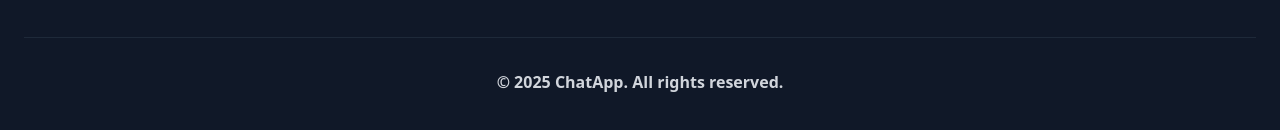
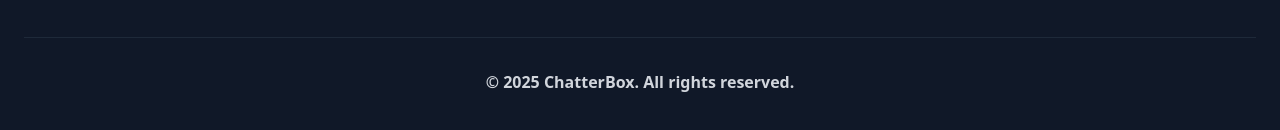
Before and after one commit to gedons/reatime-chat, a Vue app: page / in a window 1280 px wide. Shown: the part 2629-2759 px from the top of the page. Built offline with nearby package versions, Linux system fonts and the light colour scheme; what vue-toast-notification would draw is missing.

Commit message:
fix: update footer copyright name from ChatApp to ChatterBox

```diff
--- a/src/views/Index.vue
+++ b/src/views/Index.vue
@@ -279,7 +279,7 @@
           <!-- Footer columns content -->
         </div>
         <div class="border-t border-gray-800 mt-12 pt-8 text-center">
-          <p>&copy; 2025 ChatApp. All rights reserved.</p>
+          <p>&copy; 2025 ChatterBox. All rights reserved.</p>
         </div>
       </div>
     </footer>
```
